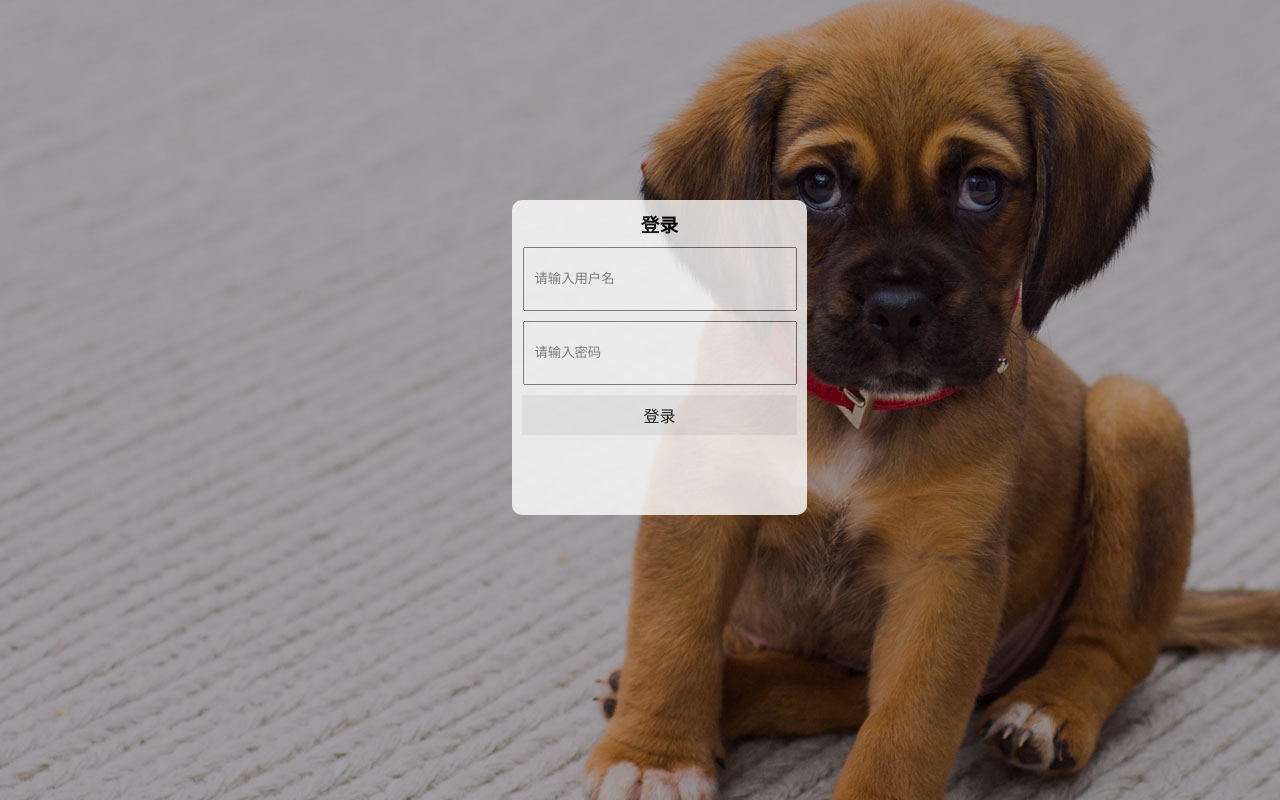
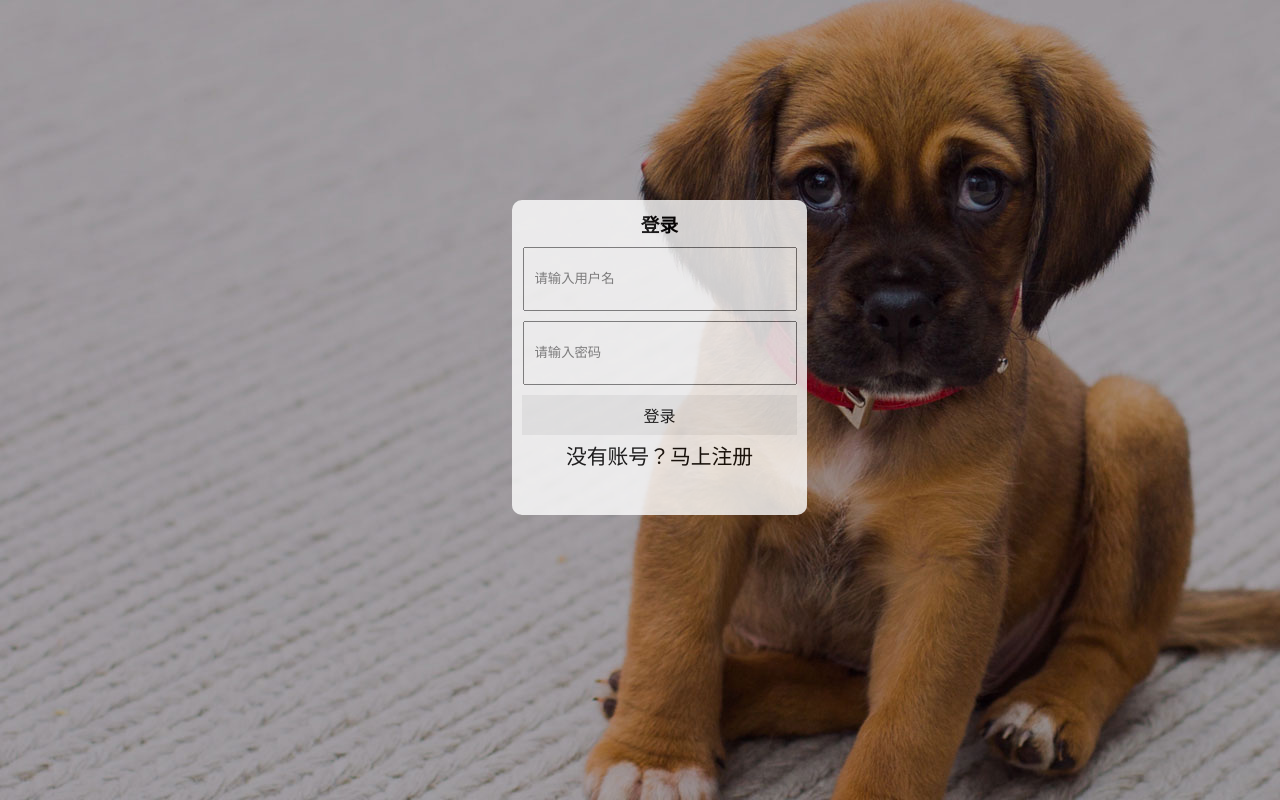
Before and after one commit to Tang233/GraduationProject, a Vue app in the folder FontEnd/project/: page /views/login in a window 1280 px wide. Built offline with nearby package versions, Linux system fonts and the light colour scheme.

Commit message:
login&regist

```diff
--- a/FontEnd/project/src/views/Login.vue
+++ b/FontEnd/project/src/views/Login.vue
@@ -5,7 +5,7 @@
         <div ><input class="input" type="text" placeholder="请输入用户名" v-model="username"></div>
         <div ><input class="input" type="text" placeholder="请输入密码" v-model="password"></div>
         <div ><button type="button" v-on:click="Login">登录</button></div>
-        <div><a href="/views/regist" style="color:white;">没有账号？马上注册</a></div>
+        <div class="regist"><a href="/views/regist">没有账号？马上注册</a></div>
         <p>{{cookie}}</p>
       </div>
     </div>
@@ -102,5 +102,11 @@ button{
   font-size: 16px;
   margin-bottom: 5px;
 }
+.regist{
+  text-align: center;
+}
+.regist>a{
 
+  color: black;
+}
 </style>
--- a/FontEnd/project/src/views/Register.vue
+++ b/FontEnd/project/src/views/Register.vue
@@ -8,7 +8,7 @@
       <div ><input class="input" type="text" placeholder="请输入邮箱" v-model="newEmail"></div>
       <div ><input class="input" type="text" placeholder="请设置您的头像" v-model="newIcon"></div>
       <div ><button type="button" v-on:click="Register">注册</button></div>
-      <div><a href="/views/login">已有账号？马上登录</a></div>
+      <div class="login"><a href="/views/login">已有账号？马上登录</a></div>
       <p>{{message}}</p>
     </div>
   </div>
@@ -93,4 +93,7 @@ button{
   font-size: 16px;
   margin-bottom: 5px;
 }
+.login>a{
+  color: black;
+}
 </style>
```
Also changed, not shown: 2 other files (tests, documents, lock files or other folders).
